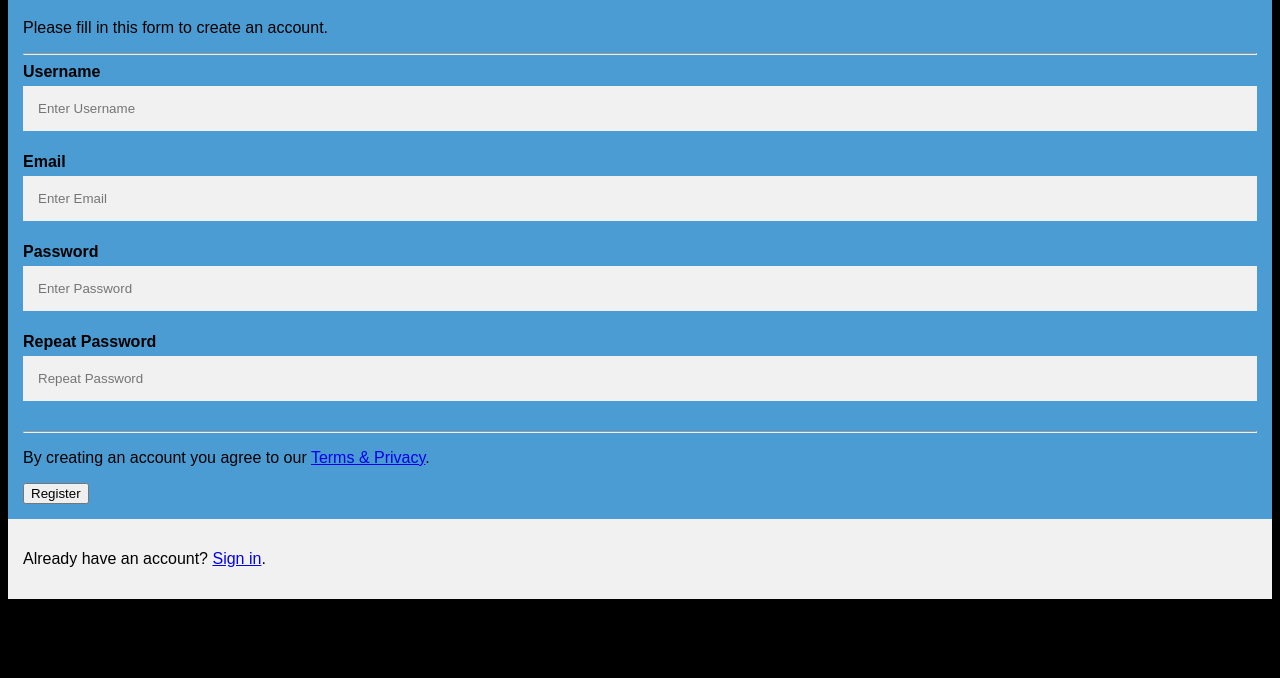
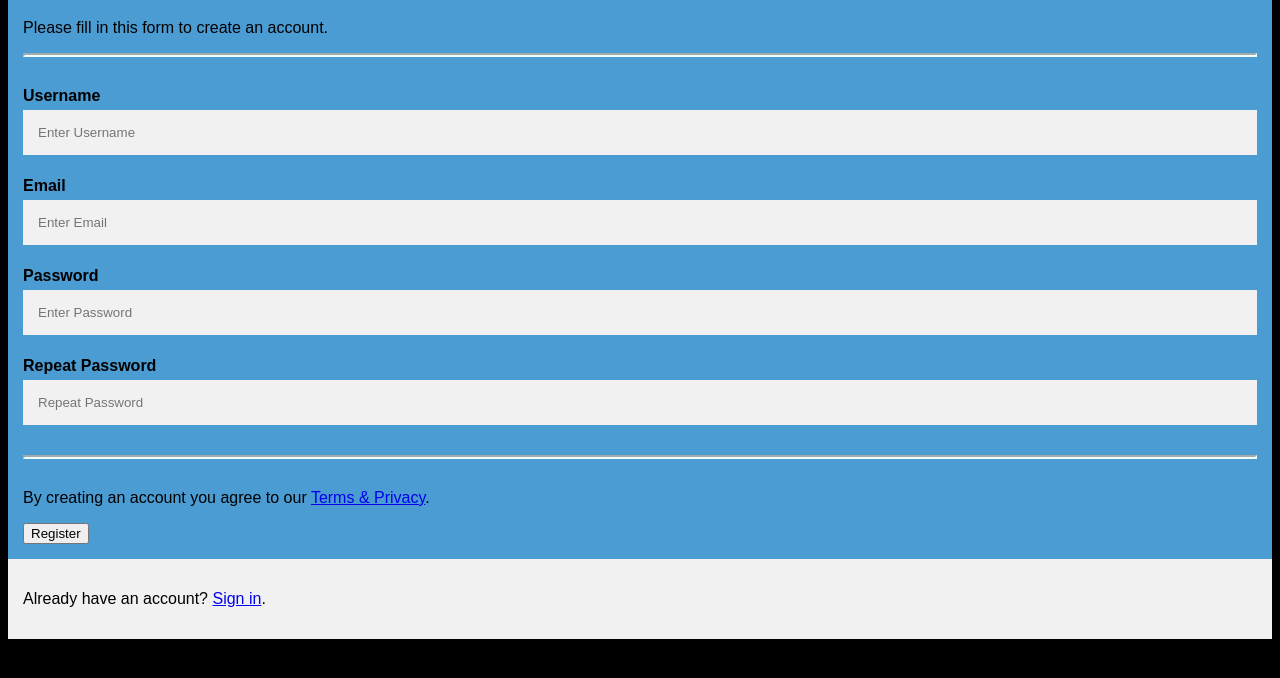
Before and after one commit to comp426-2022-spring/e01-autumnet, a plain HTML site: page public/index.html in a window 1280 px wide. Shown: the part 84-762 px from the top of the page. Drawn offline with Linux system fonts and the light colour scheme; a script that the page names is missing.

Commit message:
added hr styles

```diff
--- a/public/style.css
+++ b/public/style.css
@@ -39,9 +39,10 @@ h1 #register {
 
 hr {
   /* 14. Override default hr style with a 30-pixel bottom margin */
-
+  margin-bottom: 30px;
   /* 15. Add a 2-pixel solid azure border (look up the hex code). */
-
+  border-width: 2px;
+  border-color: azure;
 }
 
 /* 16. Set a style for the submit button with "registerbtn" class */
```
